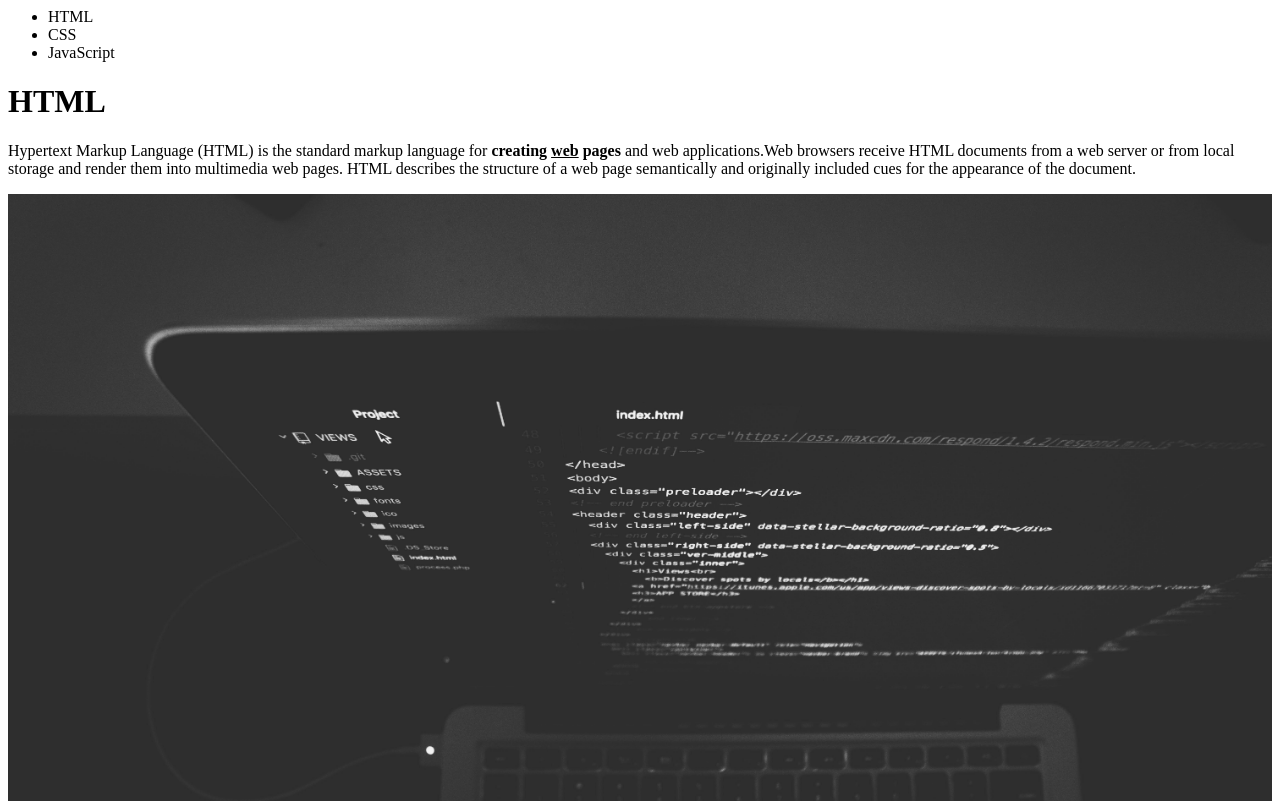
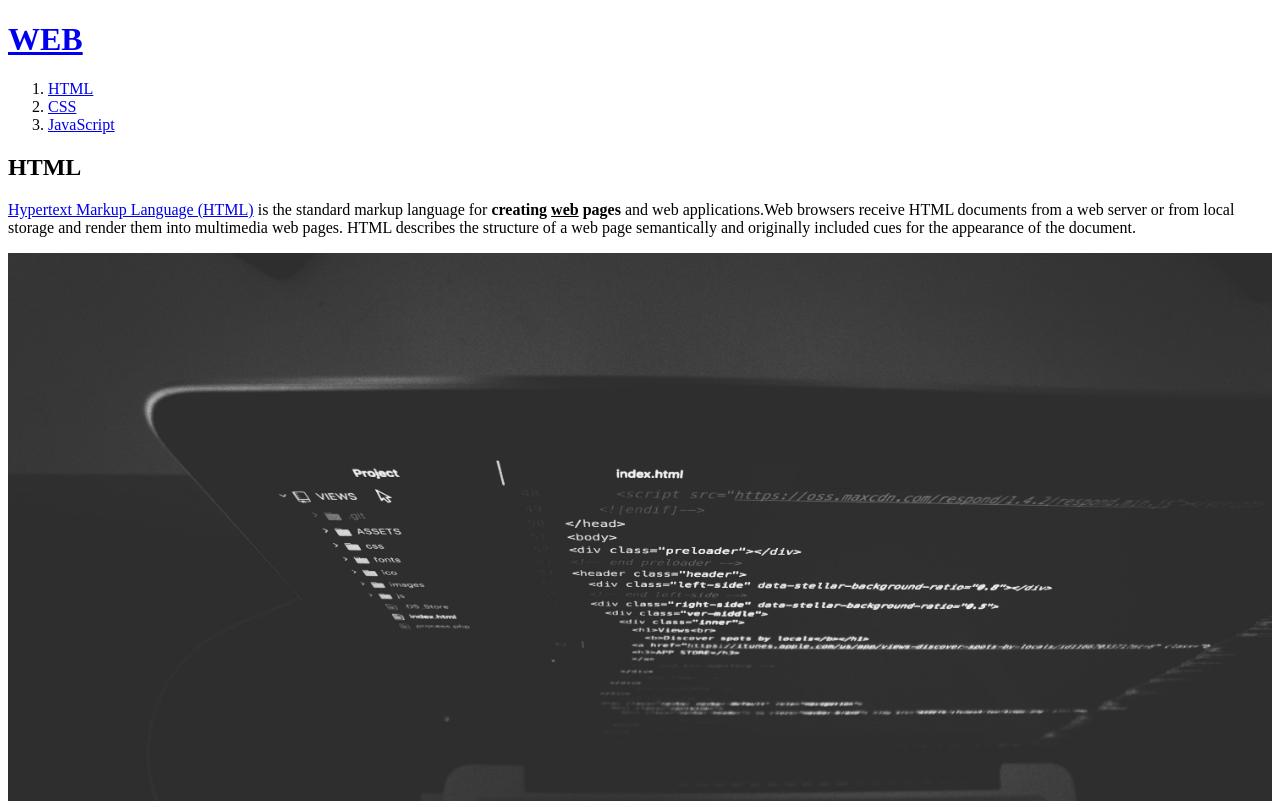
Before and after one commit to yu5-win/html-study, a plain HTML site: page 1.html in a window 1280 px wide. Shown: the top 801 px of the page. Drawn offline with Linux system fonts and the light colour scheme.

Commit message:
web site

```diff
--- a/1.html
+++ b/1.html
@@ -1,9 +1,19 @@
-<ul>
-  <li>HTML</li>
-  <li>CSS</li>
-  <li>JavaScript</li>
-</ul>
-<h1>HTML</h1>
-<p>Hypertext Markup Language (HTML) is the standard markup language for <strong>creating <u>web</u> pages</strong> and web applications.Web browsers receive HTML documents from a web server or from local storage and render them into multimedia web pages. HTML describes the structure of a web page semantically and originally included cues for the appearance of the document.</p>
-<img src="img/coding.jpg" width="100%">
-<p style="margin-top: 45px">HTML elements are the building blocks of HTML pages. With HTML constructs, images and other objects, such as interactive forms, may be embedded into the rendered page. It provides a means to create structured documents by denoting structural semantics for text such as headings, paragraphs, lists, links, quotes and other items. HTML elements are delineated by tags, written using angle brackets.</p>
+<!DOCTYPE html>
+<html>
+  <head>
+    <title>WEB1 - HTML</title>
+    <meta charset="utf-8">
+  </head>
+  <body>
+    <h1><a href="index.html">WEB</a></h1>
+    <ol>
+      <li><a href="1.html">HTML</a></li>
+      <li><a href="2.html">CSS</a></li>
+      <li><a href="3.html">JavaScript</a></li>
+    </ol>
+    <h2>HTML</h2>
+    <p><a href="https://www.w3.org/TR/html52/" target="black" title="html5 speicification">Hypertext Markup Language (HTML)</a> is the standard markup language for <strong>creating <u>web</u> pages</strong> and web applications.Web browsers receive HTML documents from a web server or from local storage and render them into multimedia web pages. HTML describes the structure of a web page semantically and originally included cues for the appearance of the document.</p>
+    <img src="img/coding.jpg" width="100%">
+    <p style="margin-top: 45px">HTML elements are the building blocks of HTML pages. With HTML constructs, images and other objects, such as interactive forms, may be embedded into the rendered page. It provides a means to create structured documents by denoting structural semantics for text such as headings, paragraphs, lists, links, quotes and other items. HTML elements are delineated by tags, written using angle brackets.</p>
+  </body>
+</html>
```
Also changed, not shown: 2.html (added, +21 -0 lines), 3.html (added, +19 -0 lines), index.html (added, +19 -0 lines).
